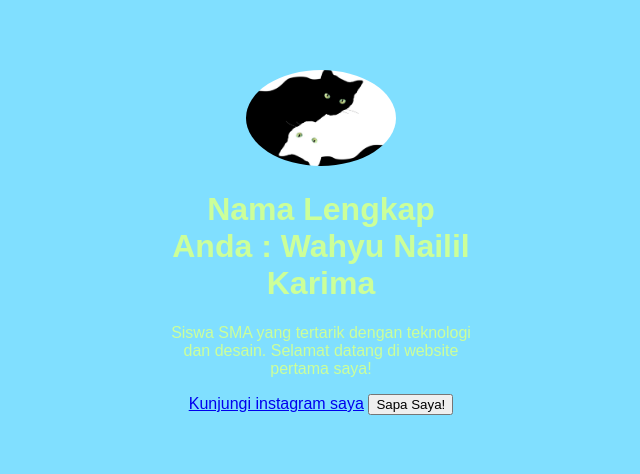
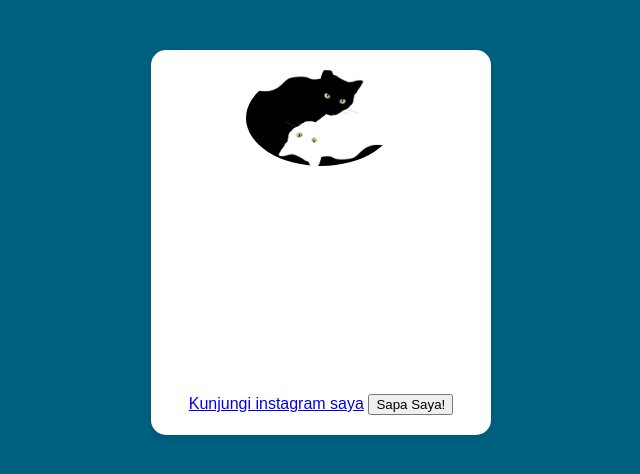
Before and after one commit to naililkarima/project_tikp, a plain HTML site: page index.html in a window 1280 px wide. Shown: the whole page, without its empty margins (319-959 px from the left). Drawn offline with Linux system fonts and the light colour scheme.

Commit message:
Update style.css

```diff
--- a/style.css
+++ b/style.css
@@ -1,16 +1,16 @@
 body {
-  background-color: #80dfff;
+  background-color: #006080;
   font-family: Arial, sans-serif;
-  color: #ccff99;
+  color: #ffffff;
 }
 
 .Kartu-profil{
   width: 300px;
   margin: 50px auto;
   padding: 20px;
-  background--color: white;
+  background-color: white;
   border-radius: 15px;
-  box-shadow: 0 4px 8px rgba(0,0,0,0,1);
+  box-shadow: 0 4px 8px rgba(0,0,0,0.1);
   text-align: center;
 }
 
```
